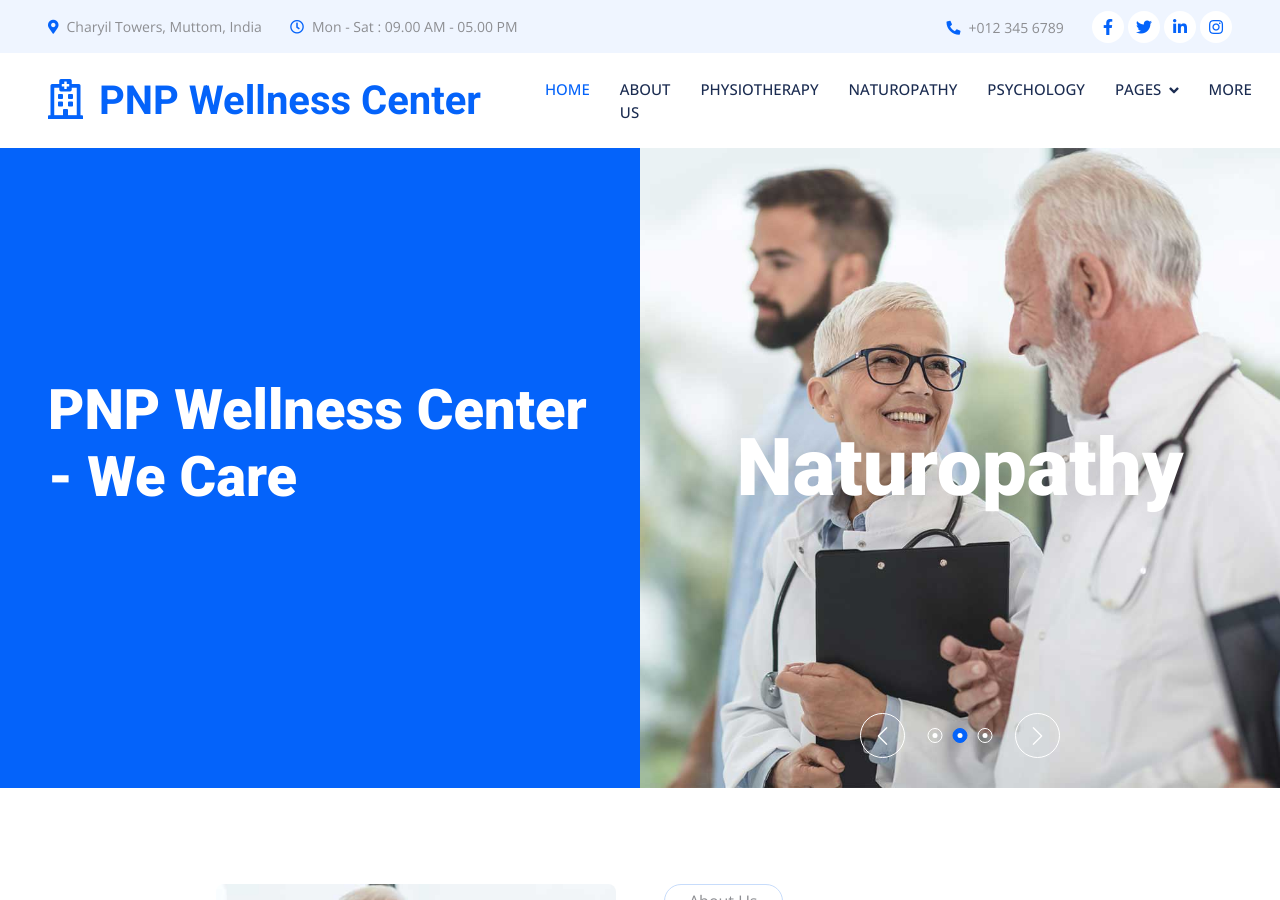
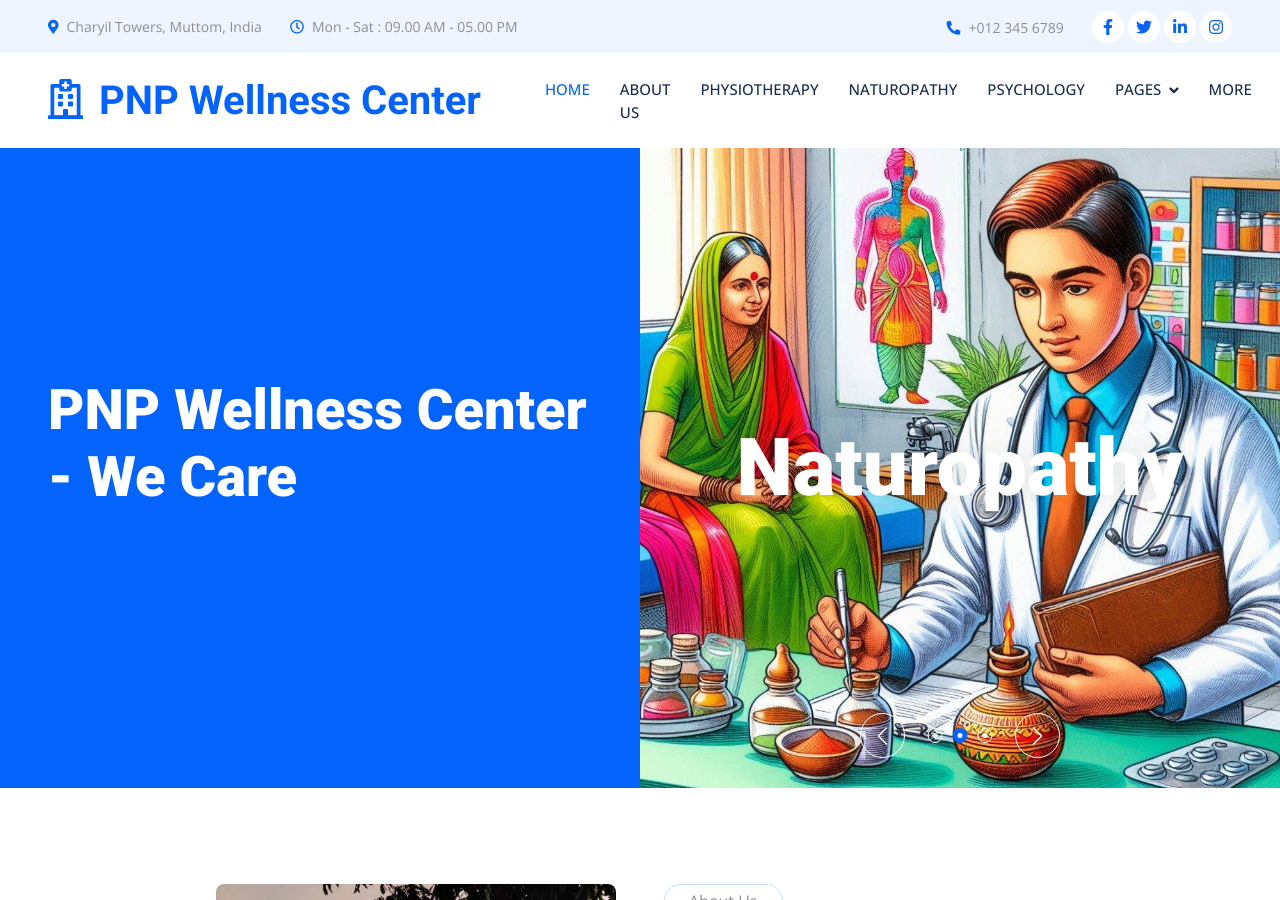
Before and after one commit to betsyrosethomas/betsyrosethomas.github.io, a Jekyll site: the page built from index.html, in a window 1280 px wide and 900 px high. Built offline with Jekyll 4.4.1, drawn with Linux system fonts in a browser that asks for light colours; nearby versions of some CDN libraries.

Commit message:
changed images to random stuff

```diff
--- a/_data/specialties.json
+++ b/_data/specialties.json
@@ -2,16 +2,19 @@
   {
     "name": "Physiotherapy",
 	"description": "",
+  "carousal-img": "car-physio.jpg",
 	"link": "physiotherapy.html"
   },
   {
     "name": "Naturopathy",
 	"description": "Naturopathy focuses on natural remedies and holistic approaches to promote healing and well-being, encompassing therapies like yoga, diet, herbal medicine, and stress management.",
+  "carousal-img": "car-naturo.jpg",
 	"link": "naturopathy.html"
   },
   {
     "name": "Psychology",
 	"description": "",
+  "carousal-img": "car-psycho.jpg",
 	"link": "psychology.html"
   },
 ]
--- a/index.html
+++ b/index.html
@@ -15,24 +15,16 @@ layout: default
             </div>
             <div class="col-lg-6 wow fadeIn" data-wow-delay="0.5s">
                 <div class="owl-carousel header-carousel">
+
+                    {% for specialty in site.data.specialties %}
                     <div class="owl-carousel-item position-relative">
-                        <img class="img-fluid" src="img/carousel-1.jpg" alt="">
+                        <img class="img-fluid" src="img/{{ specialty.carousal-img }}" alt="">
                         <div class="owl-carousel-text">
-                            <h1 class="display-1 text-white mb-0">Physiotherapy</h1>
+                            <h1 class="display-1 text-white mb-0">{{ specialty.name }}</h1>
                         </div>
                     </div>
-                    <div class="owl-carousel-item position-relative">
-                        <img class="img-fluid" src="img/carousel-2.jpg" alt="">
-                        <div class="owl-carousel-text">
-                            <h1 class="display-1 text-white mb-0">Naturopathy</h1>
-                        </div>
-                    </div>
-                    <div class="owl-carousel-item position-relative">
-                        <img class="img-fluid" src="img/carousel-3.jpg" alt="">
-                        <div class="owl-carousel-text">
-                            <h1 class="display-1 text-white mb-0">Psychology</h1>
-                        </div>
-                    </div>
+                    {% endfor %}
+
                 </div>
             </div>
         </div>
```
Also changed, not shown: _layouts/person.html (added, +8 -0 lines), img/about-1.jpg, img/about-2.jpg, img/car-naturo.jpg (added), img/car-physio.jpg (added), img/car-psycho.jpg (added), img/header-page.jpg.
